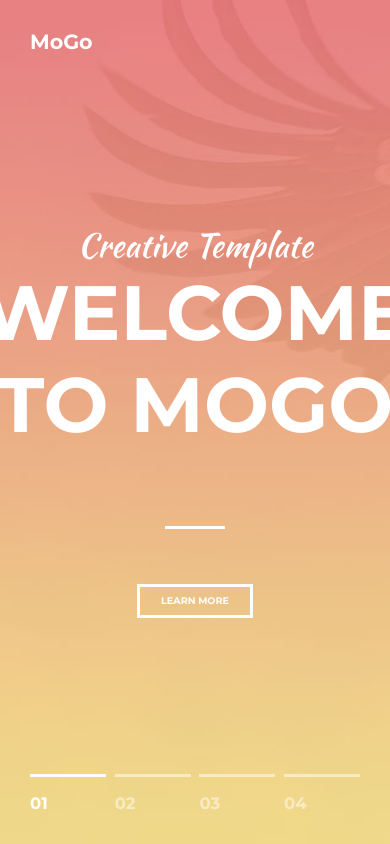
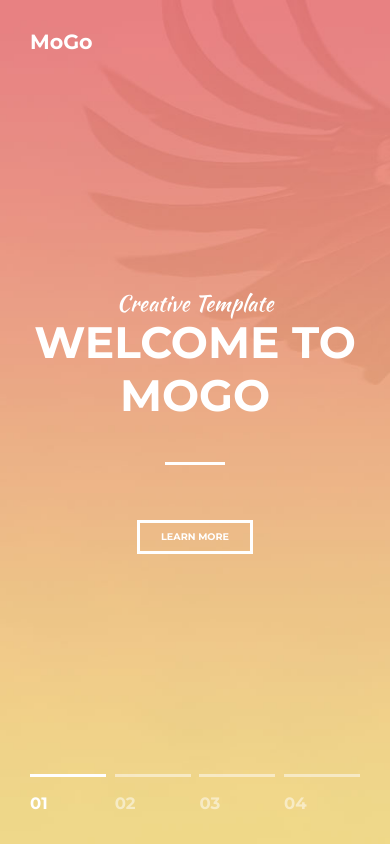
Before and after one commit to SurokDima/pet-langings-mogo, a website: page index.html in a window 390 px wide. Shown: the top 844 px of the page. Drawn offline with Linux system fonts and the light colour scheme.

Commit message:
Some changes in adaptive intro section

```diff
--- a/src/common/c-intro/_c-intro.scss
+++ b/src/common/c-intro/_c-intro.scss
@@ -36,6 +36,7 @@ $color-white: #fff;
 
         text-align: center;
 
+        width: 100%;
         max-width: 850px;
 
         &:after {
@@ -59,7 +60,10 @@ $color-white: #fff;
         font-size: 4.5rem;
         font-weight: 400;
 
+        width: 100%;
         max-width: 520px;
+
+        text-align: center;
     }
 
     &__button {
@@ -76,10 +80,26 @@ $color-white: #fff;
     @media (max-width: 769px) {
         &__title {
             font-size: 7rem;
+
+            &:after {
+                margin-top: 40px;
+            }
         }
 
         &__suptitle {
             font-size: 3rem;
         }
     }
+
+    @media (max-width: 480px) {
+        &__title {
+            font-size: 4rem;
+        }
+
+        &__suptitle {
+            font-size: 2rem;
+        }
+    }
+
+
 }
```
Also changed, not shown: assets/css/main.css, 1 other file.
